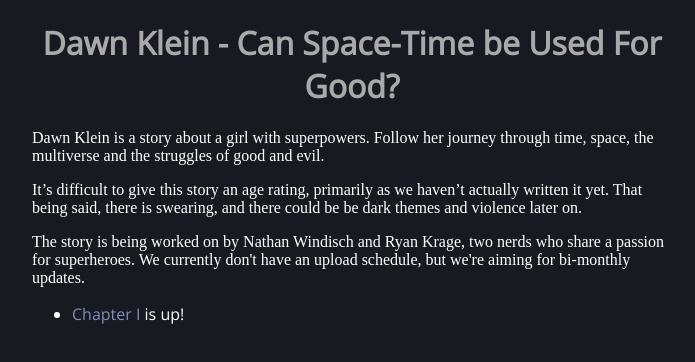
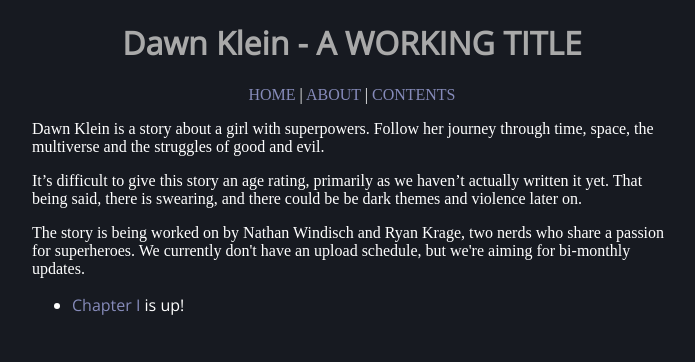
Before and after one commit to DawnKlein/dawnklein.github.io, a plain HTML site: page index.html in a window 1280 px wide. Shown: the whole page, without its empty margins (288-983 px from the left). Drawn offline with nearby package versions, Linux system fonts and the light colour scheme; a web font is replaced by a local one.

Commit message:
added header

```diff
--- a/index.html
+++ b/index.html
@@ -8,7 +8,10 @@
   </head>
 
   <body>
-    <h1>Dawn Klein - Can Space-Time be Used For Good?</h1>
+    <h1>Dawn Klein - A WORKING TITLE</h1>
+    <div id="header">
+        <p><a href="/">HOME</a> | <a href="/about">ABOUT</a> | <a href="/contents">CONTENTS</a></p>
+    </div>
     <p>Dawn Klein is a story about a girl with superpowers. Follow her journey through time, space, the multiverse and the struggles of good and evil.</p>
     <p>It’s difficult to give this story an age rating, primarily as we haven’t actually written it yet. That being said, there is swearing, and there could be be dark themes and violence later on.</p>
     <p>The story is being worked on by Nathan Windisch and Ryan Krage, two nerds who share a passion for superheroes. We currently don't have an upload schedule, but we're aiming for bi-monthly updates.</p>
```
